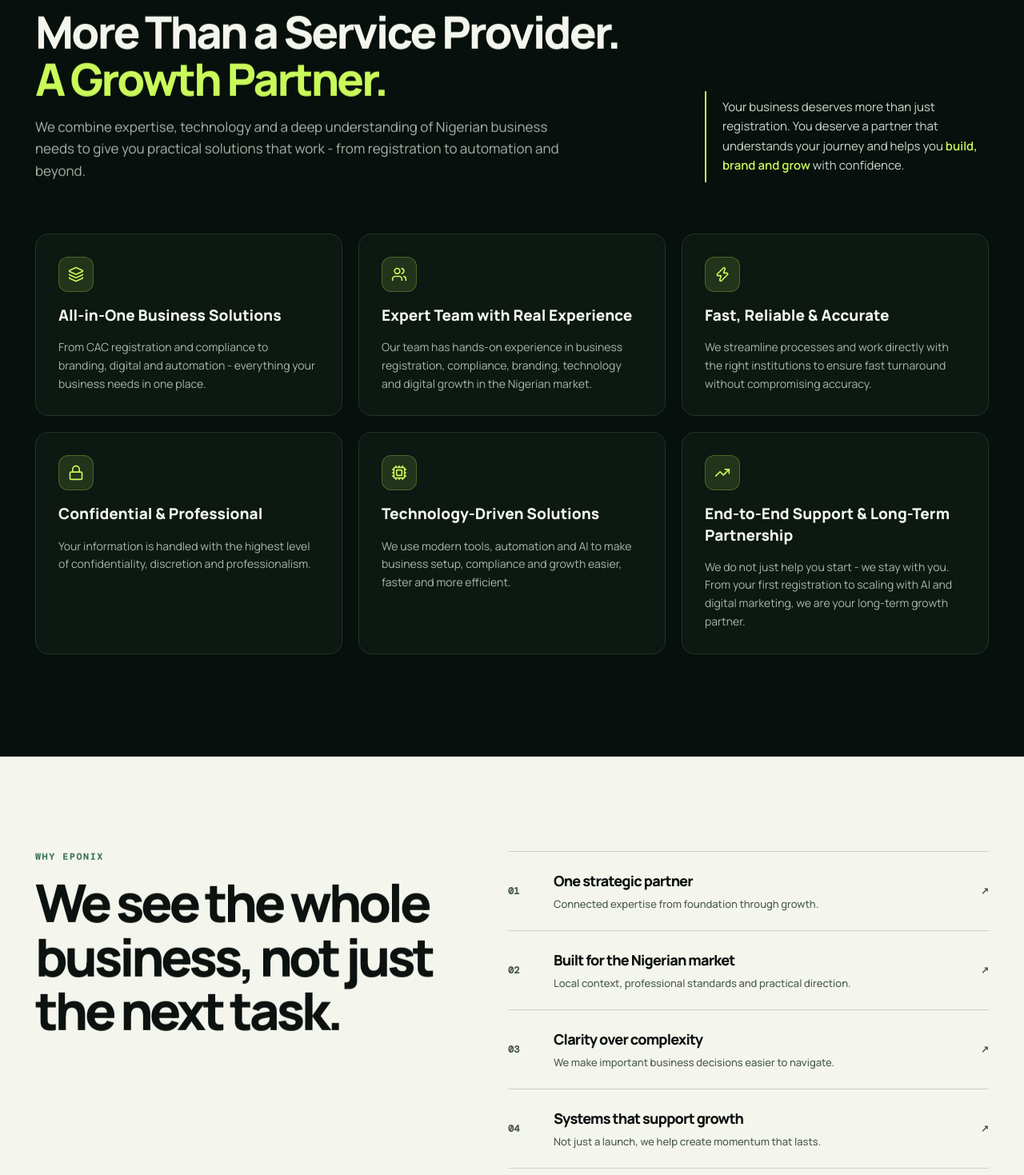
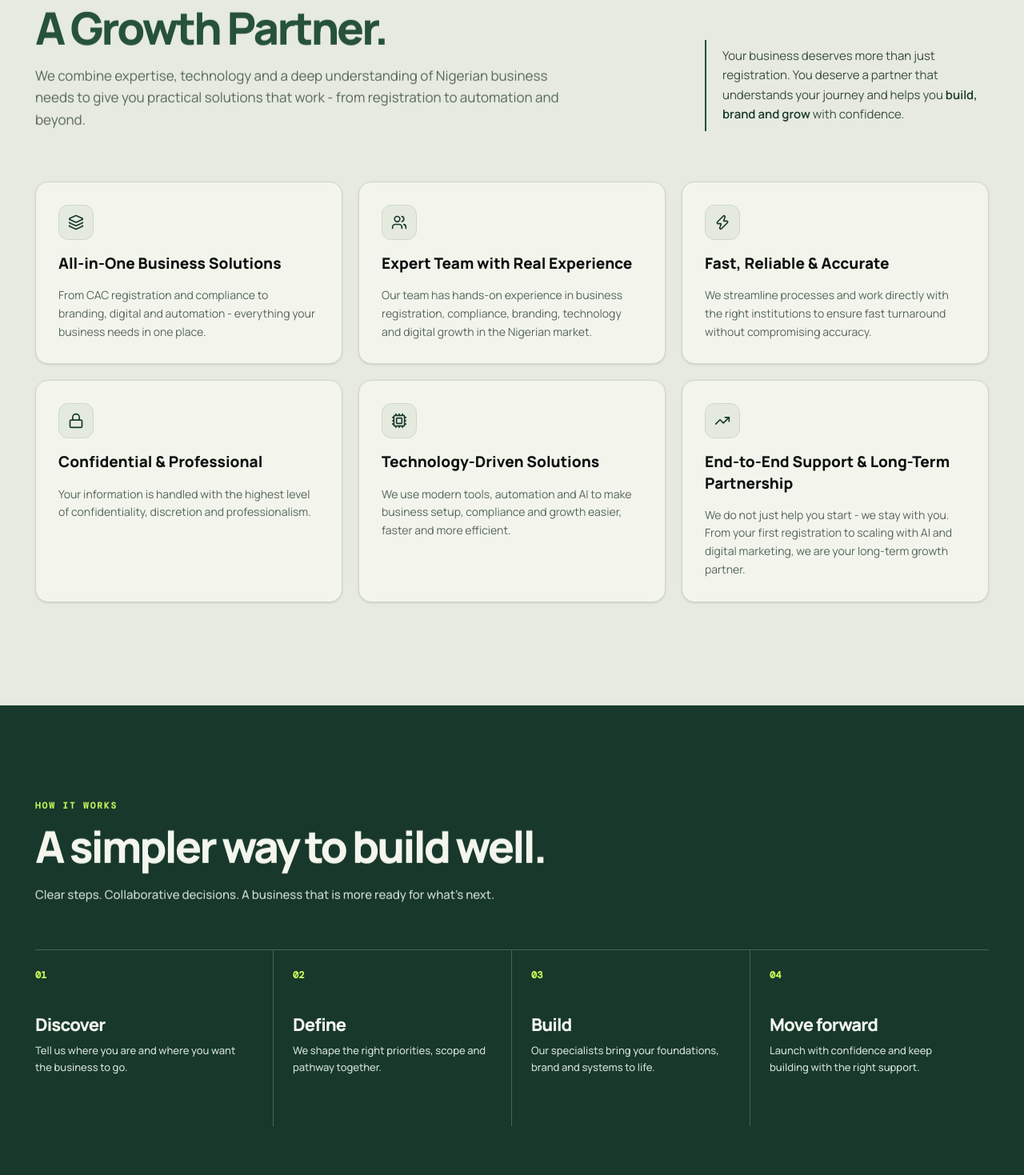
Before and after one commit to dev-anna-life/harrison-mosco, a Next.js app: page / in a window 1280 px wide. Shown: the part 3021-4490 px from the top of the page at 80% size. Built offline with nearby package versions, Linux system fonts and the light colour scheme; a web font is replaced by a local one.

Commit message:
Update homepage copy and spacing, set Why Choose Eponix background to #E6EADF, remove redundant Why Eponix section, and fix phone button visibility

```diff
--- a/app/page.tsx
+++ b/app/page.tsx
@@ -175,11 +175,11 @@
             <div className="lg:col-span-6 space-y-6 reveal">
               <div className="flex items-center gap-3">
                 <span className="w-8 h-[2px] bg-[#c9f95a]" />
-                <span className="eyebrow">Nigeria Services</span>
+                <span className="eyebrow">Signature Offer</span>
               </div>
 
-              <h2 className="heading-1 !text-left !my-0">
-                Ultimate Nigeria Business Launch Package
+              <h2 className="heading-1 !text-left !my-0 mb-6 sm:mb-8">
+                Ultimate Business Launch Package
               </h2>
 
               <p className="lead-text !max-w-none text-[#c9d5cd]">
@@ -216,28 +216,28 @@
         </div>
       </section>
 
-      {/* 6. Why Choose Eponix Digital / More Than a Service Provider */}
-      <section className="bg-[#07100c] text-[#f4f6ed] py-24 lg:py-32 border-b border-[rgba(201,249,90,0.14)]" id="services">
+      {/* 6. Why Choose Eponix Digital / More Than a Service Provider (#E6EADF cream background) */}
+      <section className="bg-[#E6EADF] text-[#0c1210] py-24 lg:py-32 border-b border-[#ced7cd]" id="services">
         <div className="site-container">
           {/* Section Header */}
           <div className="grid grid-cols-1 lg:grid-cols-12 gap-8 lg:gap-16 items-end mb-16">
             <div className="lg:col-span-8 space-y-4 reveal">
-              <div className="inline-flex items-center gap-2 px-3.5 py-1 rounded-full border border-[rgba(201,249,90,0.4)] bg-[rgba(201,249,90,0.08)] font-mono text-[11px] uppercase tracking-wider text-[#c9f95a]">
+              <div className="inline-flex items-center gap-2 px-3.5 py-1 rounded-full border border-[#ced7cd] bg-[#d8dfd0] font-mono text-[11px] uppercase tracking-wider text-[#265239] font-bold">
                 Why Choose Eponix Digital
               </div>
-              <h2 className="text-[34px] sm:text-[46px] lg:text-[56px] font-bold leading-[1.05] tracking-[-0.05em] text-[#f4f6ed]">
+              <h2 className="text-[34px] sm:text-[46px] lg:text-[56px] font-bold leading-[1.05] tracking-[-0.05em] text-[#0c1210]">
                 More Than a Service Provider.
-                <span className="block text-[#c9f95a]">A Growth Partner.</span>
+                <span className="block text-[#265239]">A Growth Partner.</span>
               </h2>
-              <p className="text-[15px] sm:text-[17px] text-[#aab6ad] max-w-2xl leading-relaxed">
+              <p className="text-[15px] sm:text-[17px] text-[#55655b] max-w-2xl leading-relaxed">
                 We combine expertise, technology and a deep understanding of Nigerian business needs to give you practical solutions that work - from registration to automation and beyond.
               </p>
             </div>
 
             <div className="lg:col-span-4 reveal">
-              <div className="border-l-2 border-[#c9f95a] pl-5 py-2">
-                <p className="text-[14px] sm:text-[15px] text-[#ccd9cf] leading-relaxed">
-                  Your business deserves more than just registration. You deserve a partner that understands your journey and helps you <strong className="text-[#c9f95a] font-semibold">build, brand and grow</strong> with confidence.
+              <div className="border-l-2 border-[#265239] pl-5 py-2">
+                <p className="text-[14px] sm:text-[15px] text-[#3b4c42] leading-relaxed">
+                  Your business deserves more than just registration. You deserve a partner that understands your journey and helps you <strong className="text-[#17382b] font-semibold">build, brand and grow</strong> with confidence.
                 </p>
               </div>
             </div>
@@ -246,127 +246,81 @@
           {/* 6 Grid Cards - Icons, Headlines & Descriptions ONLY */}
           <div className="grid grid-cols-1 md:grid-cols-2 lg:grid-cols-3 gap-5 reveal">
             {/* Card 1 */}
-            <div className="p-7 rounded-2xl bg-[rgba(13,26,19,0.85)] border border-[#213527] hover:border-[rgba(201,249,90,0.4)] transition-all duration-300 flex flex-col justify-start space-y-4 hover:-translate-y-1 hover:shadow-[0_12px_30px_rgba(0,0,0,0.4)]">
-              <div className="w-11 h-11 rounded-xl bg-[rgba(201,249,90,0.12)] border border-[rgba(201,249,90,0.25)] flex items-center justify-center text-[#c9f95a]">
+            <div className="p-7 rounded-2xl bg-[#f3f5ec] border border-[#ced7cd] hover:border-[#265239] transition-all duration-300 flex flex-col justify-start space-y-4 hover:-translate-y-1 shadow-sm hover:shadow-md">
+              <div className="w-11 h-11 rounded-xl bg-[#e5eadf] border border-[#ced7cd] flex items-center justify-center text-[#17382b]">
                 <Layers className="w-5 h-5" />
               </div>
-              <h3 className="text-[19px] font-bold text-[#f4f6ed] leading-snug">
+              <h3 className="text-[19px] font-bold text-[#0c1210] leading-snug">
                 All-in-One Business Solutions
               </h3>
-              <p className="text-[14px] text-[#aab6ad] leading-relaxed">
+              <p className="text-[14px] text-[#55655b] leading-relaxed">
                 From CAC registration and compliance to branding, digital and automation - everything your business needs in one place.
               </p>
             </div>
 
             {/* Card 2 */}
-            <div className="p-7 rounded-2xl bg-[rgba(13,26,19,0.85)] border border-[#213527] hover:border-[rgba(201,249,90,0.4)] transition-all duration-300 flex flex-col justify-start space-y-4 hover:-translate-y-1 hover:shadow-[0_12px_30px_rgba(0,0,0,0.4)]">
-              <div className="w-11 h-11 rounded-xl bg-[rgba(201,249,90,0.12)] border border-[rgba(201,249,90,0.25)] flex items-center justify-center text-[#c9f95a]">
+            <div className="p-7 rounded-2xl bg-[#f3f5ec] border border-[#ced7cd] hover:border-[#265239] transition-all duration-300 flex flex-col justify-start space-y-4 hover:-translate-y-1 shadow-sm hover:shadow-md">
+              <div className="w-11 h-11 rounded-xl bg-[#e5eadf] border border-[#ced7cd] flex items-center justify-center text-[#17382b]">
                 <Users className="w-5 h-5" />
               </div>
-              <h3 className="text-[19px] font-bold text-[#f4f6ed] leading-snug">
+              <h3 className="text-[19px] font-bold text-[#0c1210] leading-snug">
                 Expert Team with Real Experience
               </h3>
-              <p className="text-[14px] text-[#aab6ad] leading-relaxed">
+              <p className="text-[14px] text-[#55655b] leading-relaxed">
                 Our team has hands-on experience in business registration, compliance, branding, technology and digital growth in the Nigerian market.
               </p>
             </div>
 
             {/* Card 3 */}
-            <div className="p-7 rounded-2xl bg-[rgba(13,26,19,0.85)] border border-[#213527] hover:border-[rgba(201,249,90,0.4)] transition-all duration-300 flex flex-col justify-start space-y-4 hover:-translate-y-1 hover:shadow-[0_12px_30px_rgba(0,0,0,0.4)]">
-              <div className="w-11 h-11 rounded-xl bg-[rgba(201,249,90,0.12)] border border-[rgba(201,249,90,0.25)] flex items-center justify-center text-[#c9f95a]">
+            <div className="p-7 rounded-2xl bg-[#f3f5ec] border border-[#ced7cd] hover:border-[#265239] transition-all duration-300 flex flex-col justify-start space-y-4 hover:-translate-y-1 shadow-sm hover:shadow-md">
+              <div className="w-11 h-11 rounded-xl bg-[#e5eadf] border border-[#ced7cd] flex items-center justify-center text-[#17382b]">
                 <Zap className="w-5 h-5" />
               </div>
-              <h3 className="text-[19px] font-bold text-[#f4f6ed] leading-snug">
+              <h3 className="text-[19px] font-bold text-[#0c1210] leading-snug">
                 Fast, Reliable &amp; Accurate
               </h3>
-              <p className="text-[14px] text-[#aab6ad] leading-relaxed">
+              <p className="text-[14px] text-[#55655b] leading-relaxed">
                 We streamline processes and work directly with the right institutions to ensure fast turnaround without compromising accuracy.
               </p>
             </div>
 
             {/* Card 4 */}
-            <div className="p-7 rounded-2xl bg-[rgba(13,26,19,0.85)] border border-[#213527] hover:border-[rgba(201,249,90,0.4)] transition-all duration-300 flex flex-col justify-start space-y-4 hover:-translate-y-1 hover:shadow-[0_12px_30px_rgba(0,0,0,0.4)]">
-              <div className="w-11 h-11 rounded-xl bg-[rgba(201,249,90,0.12)] border border-[rgba(201,249,90,0.25)] flex items-center justify-center text-[#c9f95a]">
+            <div className="p-7 rounded-2xl bg-[#f3f5ec] border border-[#ced7cd] hover:border-[#265239] transition-all duration-300 flex flex-col justify-start space-y-4 hover:-translate-y-1 shadow-sm hover:shadow-md">
+              <div className="w-11 h-11 rounded-xl bg-[#e5eadf] border border-[#ced7cd] flex items-center justify-center text-[#17382b]">
                 <Lock className="w-5 h-5" />
               </div>
-              <h3 className="text-[19px] font-bold text-[#f4f6ed] leading-snug">
+              <h3 className="text-[19px] font-bold text-[#0c1210] leading-snug">
                 Confidential &amp; Professional
               </h3>
-              <p className="text-[14px] text-[#aab6ad] leading-relaxed">
+              <p className="text-[14px] text-[#55655b] leading-relaxed">
                 Your information is handled with the highest level of confidentiality, discretion and professionalism.
               </p>
             </div>
 
             {/* Card 5 */}
-            <div className="p-7 rounded-2xl bg-[rgba(13,26,19,0.85)] border border-[#213527] hover:border-[rgba(201,249,90,0.4)] transition-all duration-300 flex flex-col justify-start space-y-4 hover:-translate-y-1 hover:shadow-[0_12px_30px_rgba(0,0,0,0.4)]">
-              <div className="w-11 h-11 rounded-xl bg-[rgba(201,249,90,0.12)] border border-[rgba(201,249,90,0.25)] flex items-center justify-center text-[#c9f95a]">
+            <div className="p-7 rounded-2xl bg-[#f3f5ec] border border-[#ced7cd] hover:border-[#265239] transition-all duration-300 flex flex-col justify-start space-y-4 hover:-translate-y-1 shadow-sm hover:shadow-md">
+              <div className="w-11 h-11 rounded-xl bg-[#e5eadf] border border-[#ced7cd] flex items-center justify-center text-[#17382b]">
                 <Cpu className="w-5 h-5" />
               </div>
-              <h3 className="text-[19px] font-bold text-[#f4f6ed] leading-snug">
+              <h3 className="text-[19px] font-bold text-[#0c1210] leading-snug">
                 Technology-Driven Solutions
               </h3>
-              <p className="text-[14px] text-[#aab6ad] leading-relaxed">
+              <p className="text-[14px] text-[#55655b] leading-relaxed">
                 We use modern tools, automation and AI to make business setup, compliance and growth easier, faster and more efficient.
               </p>
             </div>
 
             {/* Card 6 */}
-            <div className="p-7 rounded-2xl bg-[rgba(13,26,19,0.85)] border border-[#213527] hover:border-[rgba(201,249,90,0.4)] transition-all duration-300 flex flex-col justify-start space-y-4 hover:-translate-y-1 hover:shadow-[0_12px_30px_rgba(0,0,0,0.4)]">
-              <div className="w-11 h-11 rounded-xl bg-[rgba(201,249,90,0.12)] border border-[rgba(201,249,90,0.25)] flex items-center justify-center text-[#c9f95a]">
+            <div className="p-7 rounded-2xl bg-[#f3f5ec] border border-[#ced7cd] hover:border-[#265239] transition-all duration-300 flex flex-col justify-start space-y-4 hover:-translate-y-1 shadow-sm hover:shadow-md">
+              <div className="w-11 h-11 rounded-xl bg-[#e5eadf] border border-[#ced7cd] flex items-center justify-center text-[#17382b]">
                 <TrendingUp className="w-5 h-5" />
               </div>
-              <h3 className="text-[19px] font-bold text-[#f4f6ed] leading-snug">
+              <h3 className="text-[19px] font-bold text-[#0c1210] leading-snug">
                 End-to-End Support &amp; Long-Term Partnership
               </h3>
-              <p className="text-[14px] text-[#aab6ad] leading-relaxed">
+              <p className="text-[14px] text-[#55655b] leading-relaxed">
                 We do not just help you start - we stay with you. From your first registration to scaling with AI and digital marketing, we are your long-term growth partner.
               </p>
-            </div>
-          </div>
-        </div>
-      </section>
-
-      {/* 7. Why Eponix */}
-      <section className="why section">
-        <div className="wrap why-grid">
-          <div className="reveal">
-            <div className="eyebrow" style={{ color: "#367054" }}>
-              Why Eponix
-            </div>
-            <h2>We see the whole business, not just the next task.</h2>
-          </div>
-          <div className="why-list reveal">
-            <div className="why-item">
-              <span>01</span>
-              <div>
-                <b>One strategic partner</b>
-                <p>Connected expertise from foundation through growth.</p>
-              </div>
-              <span>↗</span>
-            </div>
-            <div className="why-item">
-              <span>02</span>
-              <div>
-                <b>Built for the Nigerian market</b>
-                <p>Local context, professional standards and practical direction.</p>
-              </div>
-              <span>↗</span>
-            </div>
-            <div className="why-item">
-              <span>03</span>
-              <div>
-                <b>Clarity over complexity</b>
-                <p>We make important business decisions easier to navigate.</p>
-              </div>
-              <span>↗</span>
-            </div>
-            <div className="why-item">
-              <span>04</span>
-              <div>
-                <b>Systems that support growth</b>
-                <p>Not just a launch, we help create momentum that lasts.</p>
-              </div>
-              <span>↗</span>
             </div>
           </div>
         </div>
```
Also changed, not shown: app/ultimate/page.tsx (+5 -2 lines).
